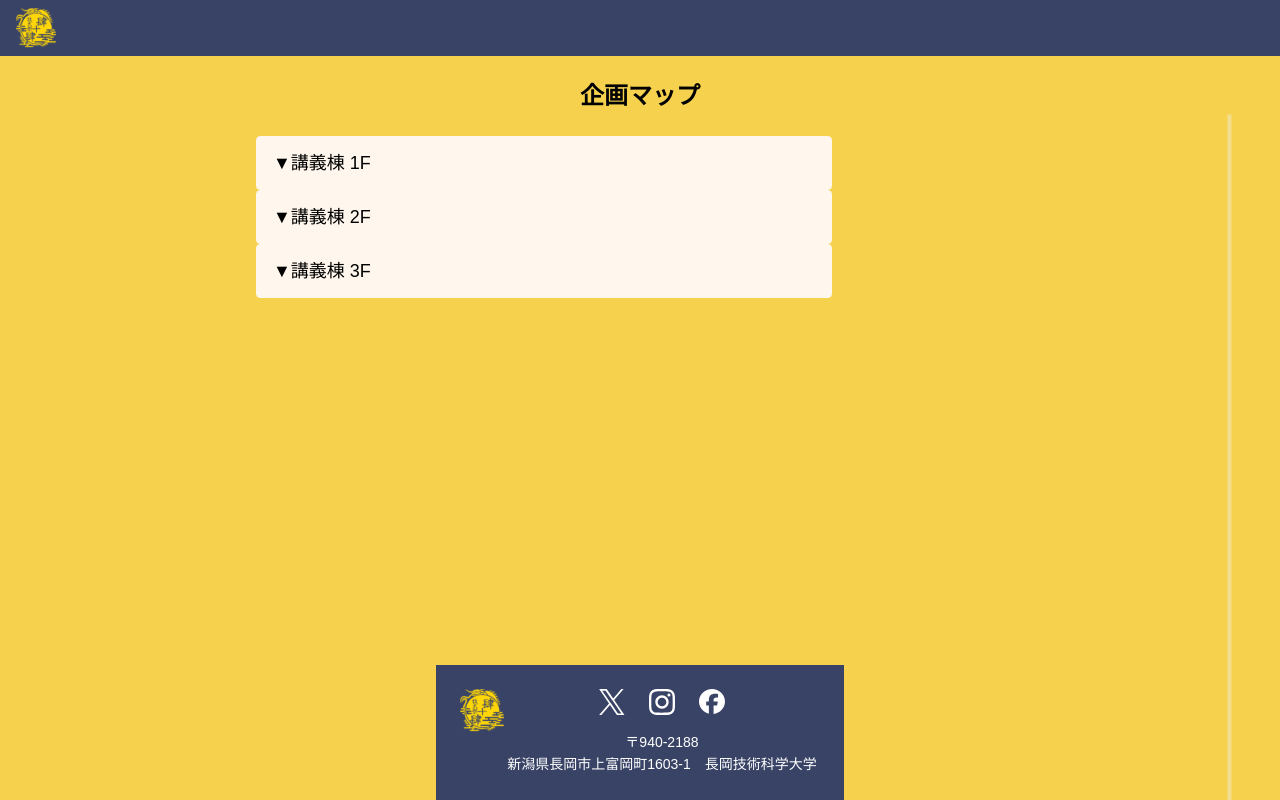
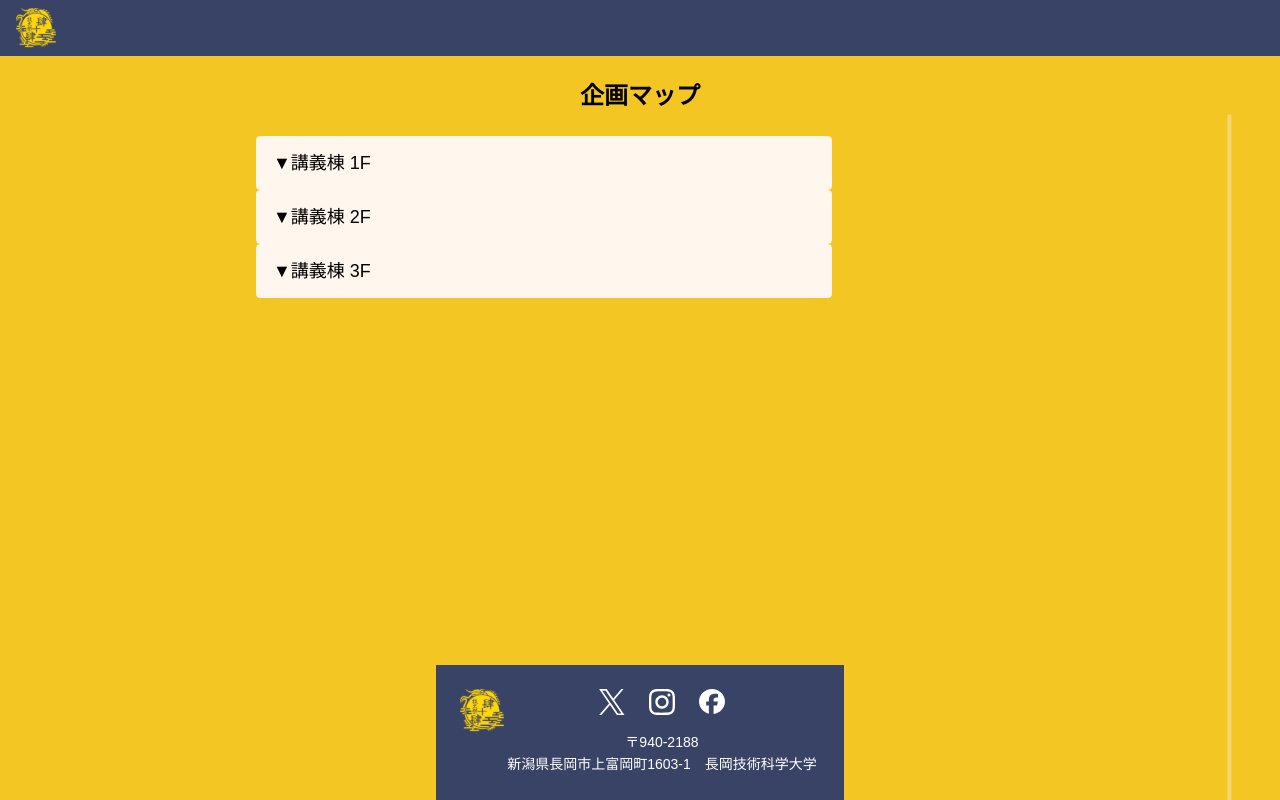
Before and after one commit to taminororo/RezeArc_v2, a Next.js app: page /detailMap in a window 1280 px wide. Built offline with nearby package versions, Linux system fonts and the light colour scheme; a web font is replaced by a local one.

Commit message:
[fix]背景色を変更

```diff
--- a/src/app/Top/page.tsx
+++ b/src/app/Top/page.tsx
@@ -59,7 +59,7 @@ export default function TicketDistributionPage() {
           src="/backgroundTop.svg"
           alt="背景"
           fill
-          className="object-cover opacity-80"
+          className="object-cover brightness-100 opacity-100"
         />
       </div>
 
--- a/src/app/detailMap/page.tsx
+++ b/src/app/detailMap/page.tsx
@@ -21,7 +21,7 @@ export default function Page() {
                   src="/backgroundNormal.svg"
                   alt="背景"
                   fill
-                  className="object-cover opacity-80"
+                  className="object-cover brightness-100 opacity-100"
                 />
               </div>
       {/* ヘッダー */}
--- a/src/app/eventList/page.tsx
+++ b/src/app/eventList/page.tsx
@@ -49,7 +49,7 @@ export default function Home() {
           src="/backgroundNormal.svg"
           alt="背景"
           fill
-          className="object-cover opacity-80"
+          className="object-cover brightness-100 opacity-100"
         />
       </div>
 
--- a/src/app/ticketEventList/page.tsx
+++ b/src/app/ticketEventList/page.tsx
@@ -63,7 +63,7 @@ export default function TicketDistributionPage() {
           src="/backgroundNormal.svg"
           alt="背景"
           fill
-          className="object-cover opacity-80"
+          className="object-cover brightness-100 opacity-100"
         />
       </div>
 
```
